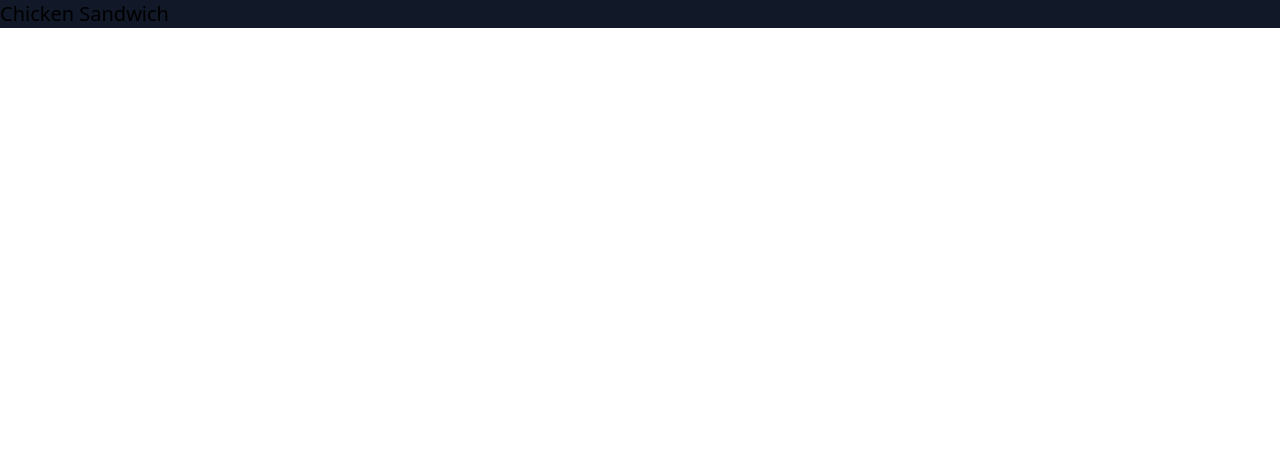
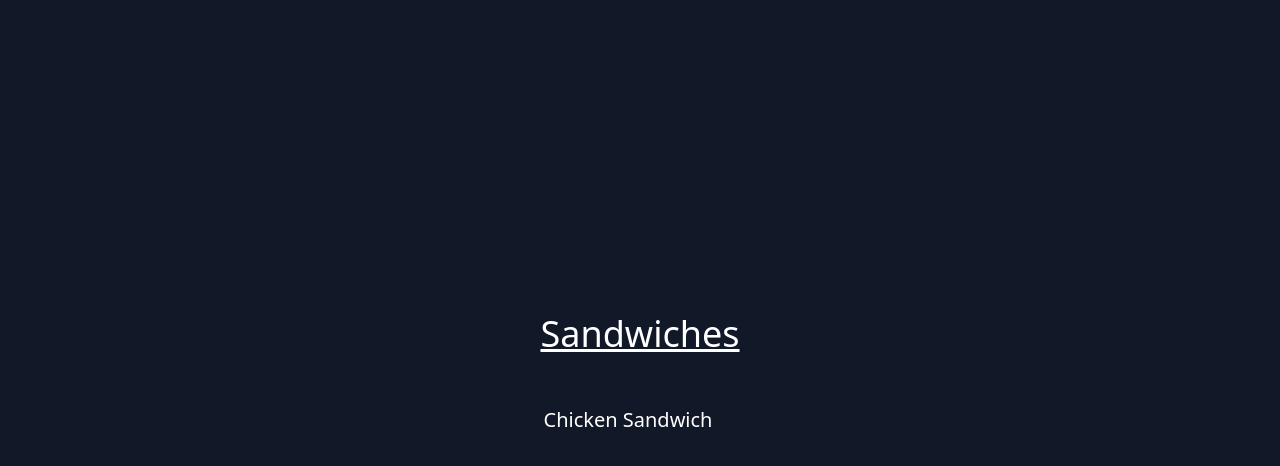
Before and after one commit to charbelsako/restaurant-api, a React (Create React App) app in the folder client/: page / in a window 1280 px wide. Shown: the top 466 px of the page. Built offline with nearby package versions, Linux system fonts and the light colour scheme; no server answers.

Commit message:
Groups items by category
Styles the menu a little bit

```diff
--- a/client/package.json
+++ b/client/package.json
@@ -7,7 +7,9 @@
     "@testing-library/react": "^13.0.0",
     "@testing-library/user-event": "^13.2.1",
     "axios": "^1.1.2",
+    "lodash": "^4.17.21",
     "react": "^18.2.0",
+    "react-currency-format": "^1.1.0",
     "react-dom": "^18.2.0",
     "react-router-dom": "^6.4.2",
     "react-scripts": "5.0.1",
--- a/client/src/App.js
+++ b/client/src/App.js
@@ -17,7 +17,7 @@ function App() {
   useEffect(() => {
     ;(async () => {
       const itemsResult = await axios.get('/api/menu/items')
-      setItems(itemsResult.data)
+      setItems(itemsResult.data.items)
     })()
   }, [])
 
--- a/client/src/components/Menu.js
+++ b/client/src/components/Menu.js
@@ -1,13 +1,45 @@
-import React from "react"
+/* eslint-disable react/prop-types */
+import React, { useEffect, useState } from 'react'
+import CurrencyFormat from 'react-currency-format'
+import _ from 'lodash'
 
 export default function Menu({ items }) {
+  // eslint-disable-next-line no-unused-vars
+  const [itemsByCategory, setItemsByCategory] = useState([])
+
+  useEffect(() => {
+    // group by category
+    const groupedItems = _.groupBy(items, 'category.name')
+    setItemsByCategory(groupedItems)
+  }, [items])
+
   return (
-    <div>
-      {items.map((item) => (
-        <div key={item._id}>
-          <p className="text-md">{item.name}</p>
-        </div>
-      ))}
+    <div className="h-screen w-full text-white flex flex-col justify-center items-center">
+      {Object.keys(itemsByCategory).map((category) => {
+        const items = itemsByCategory[category]
+        return items.map((item) => (
+          <div
+            key={item._id}
+            className="flex flex-col items-center justify-center"
+          >
+            <h1 className="text-4xl underline hover:text-orange-400 transition duration-300">
+              {category}
+            </h1>
+            <div className="m-5 p-5 flex flex-row items-center justify-center">
+              <p className="text-md p-3">{item.name}</p>
+              <p className="text-md p-3">
+                <CurrencyFormat
+                  displayType={'text'}
+                  thousandSeparator={true}
+                  value={item.price}
+                  renderText={(value) => <p>{value}</p>}
+                  suffix=" LBP"
+                />
+              </p>
+            </div>
+          </div>
+        ))
+      })}
     </div>
   )
 }
```
Also changed, not shown: client/src/index.js (+8 -8 lines), client/src/reportWebVitals.js (+9 -9 lines), 2 other files (tests, documents, lock files or other folders).
